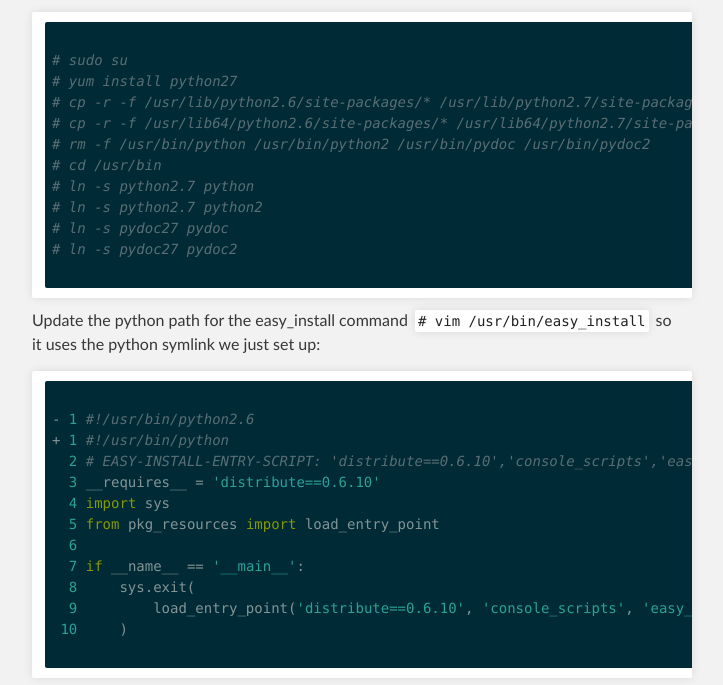
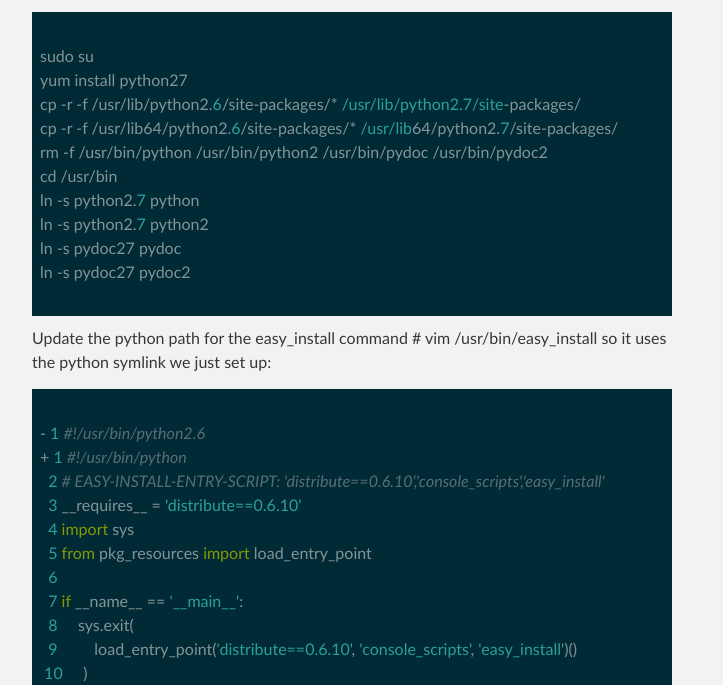
Before and after one commit to Nalum/nalum.github.com, a plain HTML site: page aws.html in a window 1280 px wide. Shown: the part 369-1054 px from the top of the page, without its empty margins (288-1011 px from the left). Drawn offline with Linux system fonts and the light colour scheme.

Commit message:
Update to styles

```diff
--- a/aws.html
+++ b/aws.html
@@ -25,16 +25,16 @@
                 <h2>Setting Python 2.7 as the Default for Amazon Linux AMI</h2>
                 <p></p>
                 <pre><code>
-# sudo su
-# yum install python27
-# cp -r -f /usr/lib/python2.6/site-packages/* /usr/lib/python2.7/site-packages/
-# cp -r -f /usr/lib64/python2.6/site-packages/* /usr/lib64/python2.7/site-packages/
-# rm -f /usr/bin/python /usr/bin/python2 /usr/bin/pydoc /usr/bin/pydoc2
-# cd /usr/bin
-# ln -s python2.7 python
-# ln -s python2.7 python2
-# ln -s pydoc27 pydoc
-# ln -s pydoc27 pydoc2
+sudo su
+yum install python27
+cp -r -f /usr/lib/python2.6/site-packages/* /usr/lib/python2.7/site-packages/
+cp -r -f /usr/lib64/python2.6/site-packages/* /usr/lib64/python2.7/site-packages/
+rm -f /usr/bin/python /usr/bin/python2 /usr/bin/pydoc /usr/bin/pydoc2
+cd /usr/bin
+ln -s python2.7 python
+ln -s python2.7 python2
+ln -s pydoc27 pydoc
+ln -s pydoc27 pydoc2
                 </code></pre>
                 <p>Update the python path for the easy_install command <code># vim /usr/bin/easy_install</code> so it uses the python symlink we just set up:</p>
                 <pre><code>
@@ -52,9 +52,9 @@
                 </code></pre>
                 <p></p>
                 <pre><code>
-# yum update
-# yum install gcc python-devel
-# easy_install pip
+yum update
+yum install gcc python-devel
+easy_install pip
                 </code></pre>
             </section>
         </div>
--- a/main.css
+++ b/main.css
@@ -158,7 +158,7 @@ img {
   -ms-box-shadow: 0 0 5px #ebebeb;
 }
 
-pre, code {
+/*pre, code {
   width: 100%;
   color: #222;
   background-color: #fff;
@@ -190,7 +190,7 @@ code {
 pre code {
   display: block;
   box-shadow: none;
-}
+}*/
 
 blockquote {
   color: #666;
```
